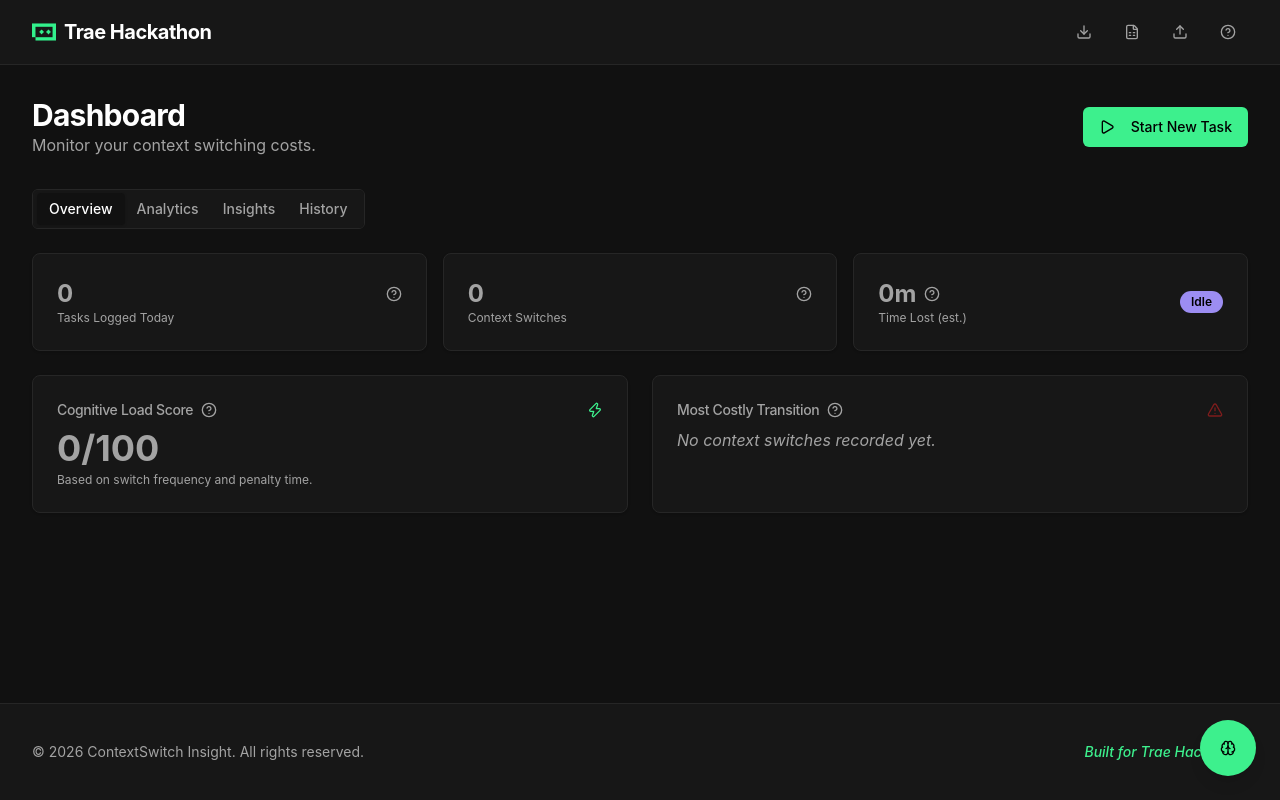
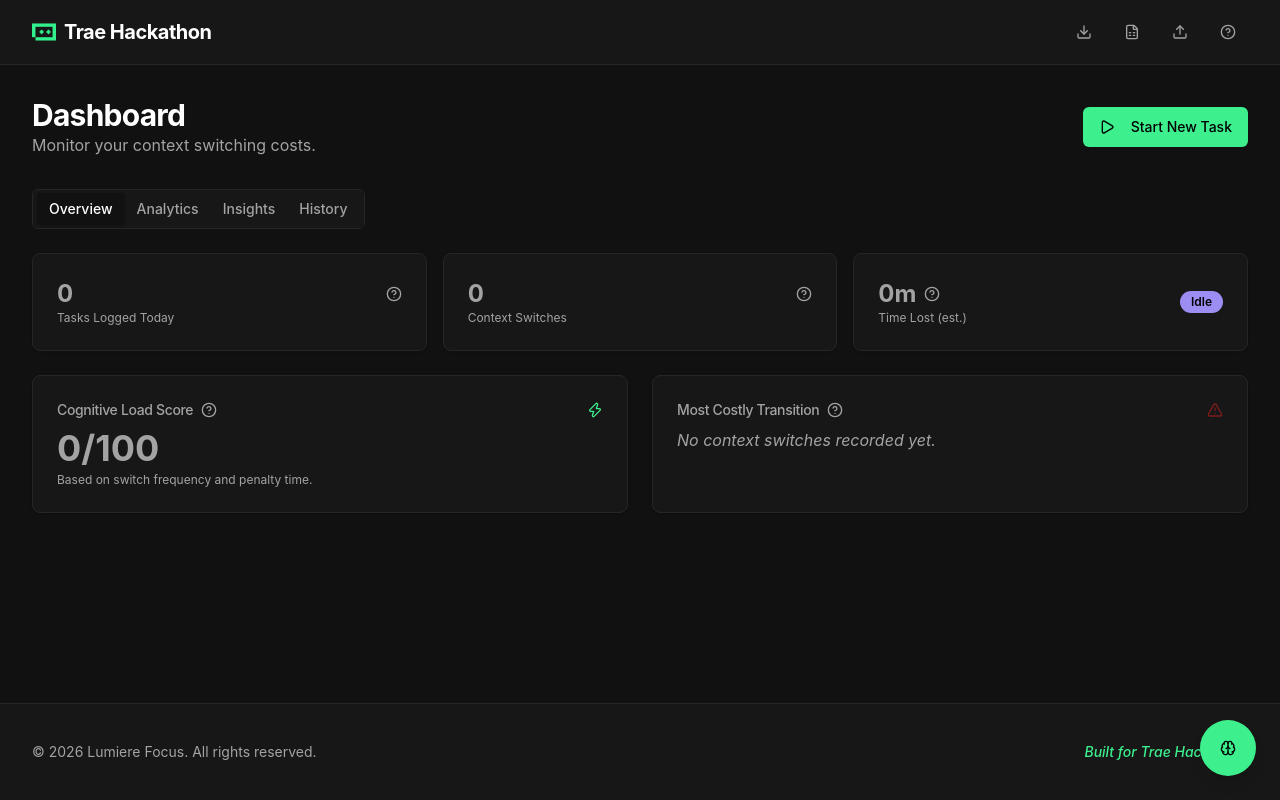
Before and after one commit to Whyu9-9/trae-hackathon, a React (Vite) app: page / in a window 1280 px wide. Built offline with nearby package versions, Linux system fonts and the light colour scheme.

Commit message:
feat: fix footer

```diff
--- a/src/components/layout/Footer.tsx
+++ b/src/components/layout/Footer.tsx
@@ -3,8 +3,8 @@ export function Footer() {
         <footer className="border-t bg-card py-6 mt-auto">
             <div className="container px-4 sm:px-6 lg:px-8 flex flex-col items-center justify-between gap-4 md:h-12 md:flex-row">
                 <p className="text-sm text-muted-foreground">
-                    &copy; {new Date().getFullYear()} ContextSwitch Insight. All
-                    rights reserved.
+                    &copy; {new Date().getFullYear()} Lumiere Focus. All rights
+                    reserved.
                 </p>
                 <p className="text-sm font-medium text-primary italic">
                     Built for Trae Hackathon
```
